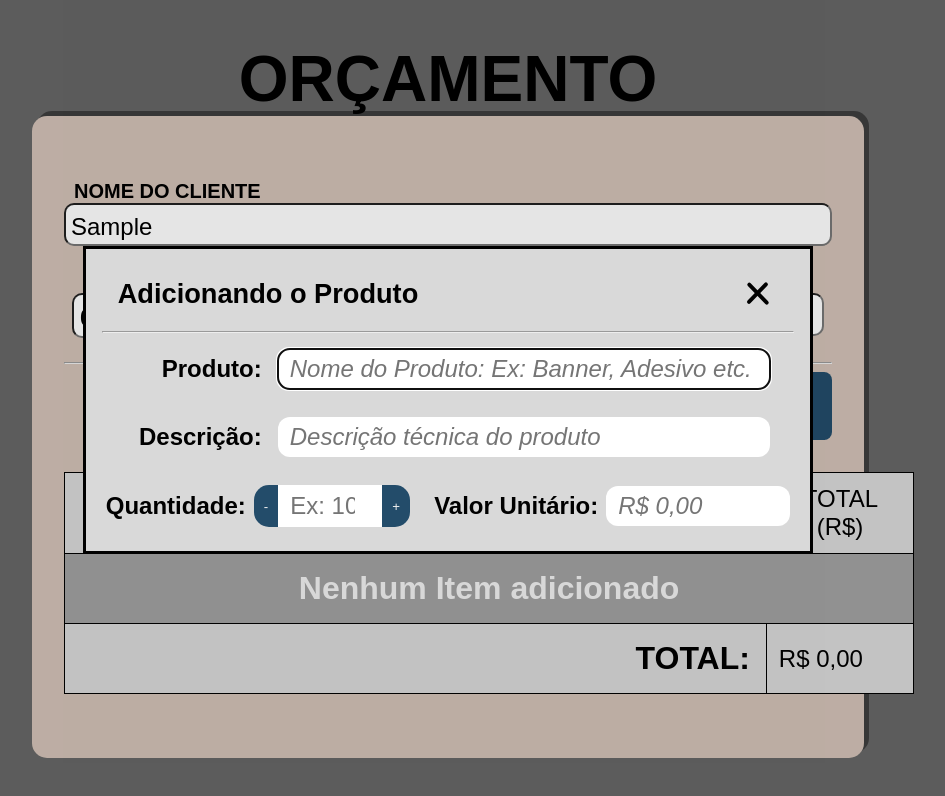
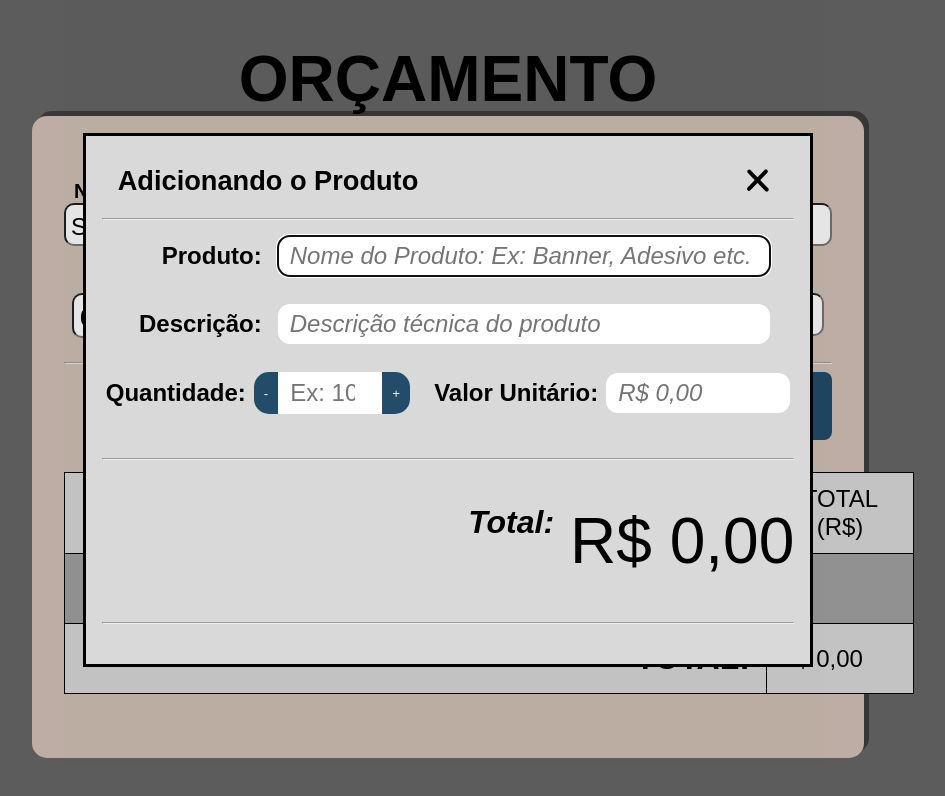
Before and after one commit to Willmega35/Sistem-ERP-CRM, a website: page src/index.html in a window 1280 px wide. Both pictures are taken after typing "Sample", "2020-01-15", "Sample" into the empty fields and a click on the button "ADICIONAR PEDIDO". Shown: the whole page, without its empty margins (192-1137 px from the left). Drawn offline with Linux system fonts and the light colour scheme; a web font is replaced by a local one.

Commit message:
feat | style: Criado o modulo que mostra o total do item orçado e estilizado

```diff
--- a/src/index.html
+++ b/src/index.html
@@ -91,6 +91,12 @@
           <input id="value-produt" type="text" placeholder="R$ 0,00">
         </span>
        </div>
+       <hr class="separator"/>
+       <div class="form__result">
+        <span>Total:</span>
+        <output id="total-item">R$ 0,00</output>
+       </div>
+       <hr class="separator">
       </form>
     </dialog>
     <script src="scripts/main.js"></script>
--- a/src/style/style.css
+++ b/src/style/style.css
@@ -202,7 +202,7 @@ dialog {
   & .form__dublePropert-quantily {
    display: flex;
    align-items: center;
-    gap: .5em;
+   gap: 0.5em;
   }
 
   & .form__dublePropert-quantily > label {
@@ -246,7 +246,7 @@ dialog {
   & .form__dublePropert-price {
    display: flex;
    align-items: center;
-    gap: .5em;
+   gap: 0.5em;
 
    & label {
     font: 600 1.5em var(--font-google);
@@ -265,4 +265,18 @@ dialog {
    }
   }
  }
+ & .form__result {
+  display: flex;
+  align-items: top;
+  justify-content: end;
+  gap: 1em;
+
+  & span {
+   font: italic 700 2em var(--font-google);
   }
+
+  & output {
+   font: 500 4em var(--font-google);
+  }
+ }
+}
```
Lines whose indentation alone changed are shown as unchanged.
